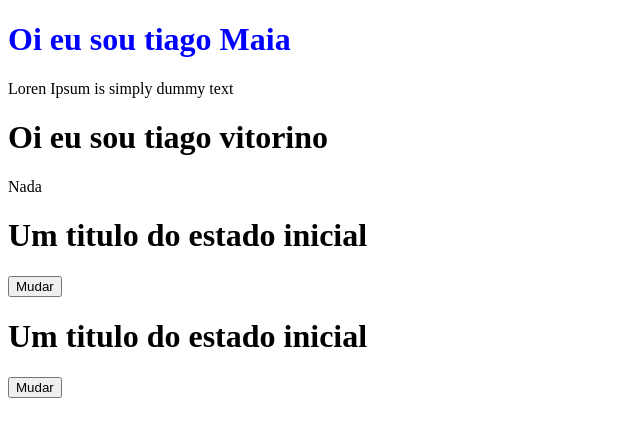
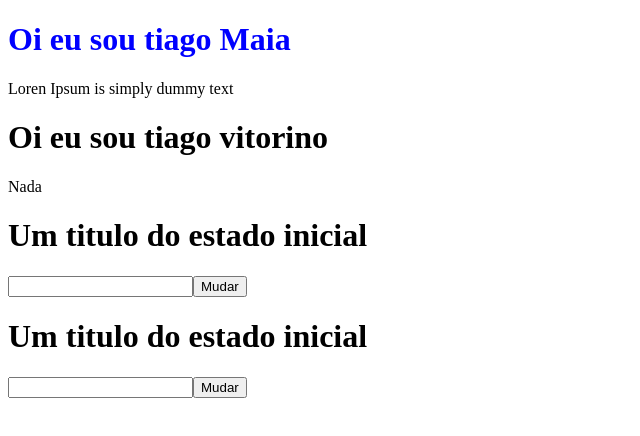
Before and after one commit to stellamaia/vite-react, a React (Vite) app: page / in a window 1280 px wide. Shown: the top 436 px of the page, without its empty margins (0-640 px from the left). Built offline with nearby package versions, Linux system fonts and the light colour scheme.

Commit message:
Adiciona Componente de Título com Estado

```diff
--- a/src/StateTitle.jsx
+++ b/src/StateTitle.jsx
@@ -8,11 +8,19 @@ function StateTitle({ cor }) {
     const [text, setText] = useState("Um titulo do estado inicial")
     //usando o useState que vai mostrar como nosso estado inicializa
 
+
+    const [inputText, setInputText] = useState("");
+
+    function clicou() {
+        setText(inputText);
+    }
     return (
         <div>
             <h1 style={{ color: cor }}>{text}</h1>
-            <button onClick={() => {setText("Mudei via botão")}}>Mudar</button>
-
+            <input value={inputText} onChange={(e) => { setInputText(e.target.value) }} type="text" />
+            {/* é atribuído a uma função de callback que é acionada toda vez que o valor do campo de entrada é alterado */}
+            <button onClick={clicou}>Mudar</button>
+            {/* a ação clicou vai ser chamada em uma function  */}
         </div>
     )
 }
```
